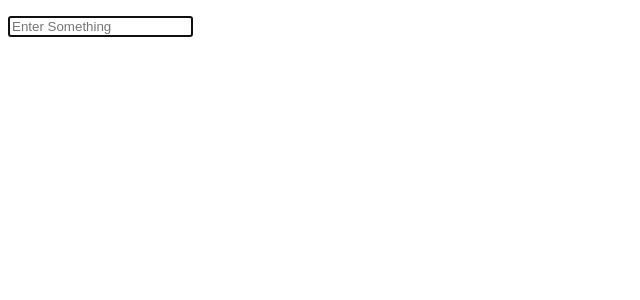
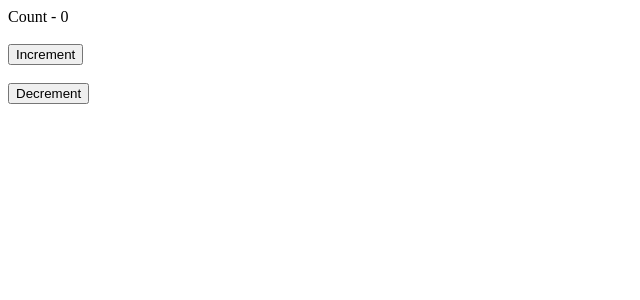
Before and after one commit to Ujjal-ENG/my-app, a React (Create React App) app: page / in a window 1280 px wide. Shown: the top 300 px of the page, without its empty margins (0-640 px from the left). Built offline with nearby package versions, Linux system fonts and the light colour scheme.

Commit message:
using useReducer() make the counter app again

```diff
--- a/src/App.js
+++ b/src/App.js
@@ -1,10 +1,11 @@
 import React from "react";
-import Form from "./Components/Form";
+import Counter from "./Components/Counter";
+
 
 const App = () => {
   return (
     <>
-      <Form />
+      <Counter />
     </>
   );
 };
--- a/src/Components/Counter.js
+++ b/src/Components/Counter.js
@@ -1,28 +1,31 @@
-import React, { useState } from "react";
+import React, { useReducer } from "react";
+
+const inititalState = 0;
+
+const reducer = (state, action) => {
+  switch (action) {
+    case "increment":
+      return state + 5;
+    case "decrement":
+      return state - 1;
+    default:
+      return state;
+  }
+};
 
 const Counter = () => {
-  const [count, setCount] = useState(1);
-
-  let i = 0;
-  const addFive = () => {
-    while (i < 5) {
-      setCount((prevState) => prevState + 1);
-      i = i + 1;
-    }
-  };
+  const [count, dispatch] = useReducer(reducer, inititalState);
   return (
     <>
-      {count}
-      <p>
-        <button
-          type="button"
-          onClick={() => setCount((prevState) => prevState + 1)}
-        >
-          Add Counter
-        </button>
-      </p>
-      <button type="button" onClick={addFive}>
-        Add Five
+      <div>Count - {count}</div>
+      <br />
+      <button type="button" onClick={() => dispatch("increment")}>
+        Increment
+      </button>
+      <br />
+      <br />
+      <button type="button" onClick={() => dispatch("decrement")}>
+        Decrement
       </button>
     </>
   );
```
